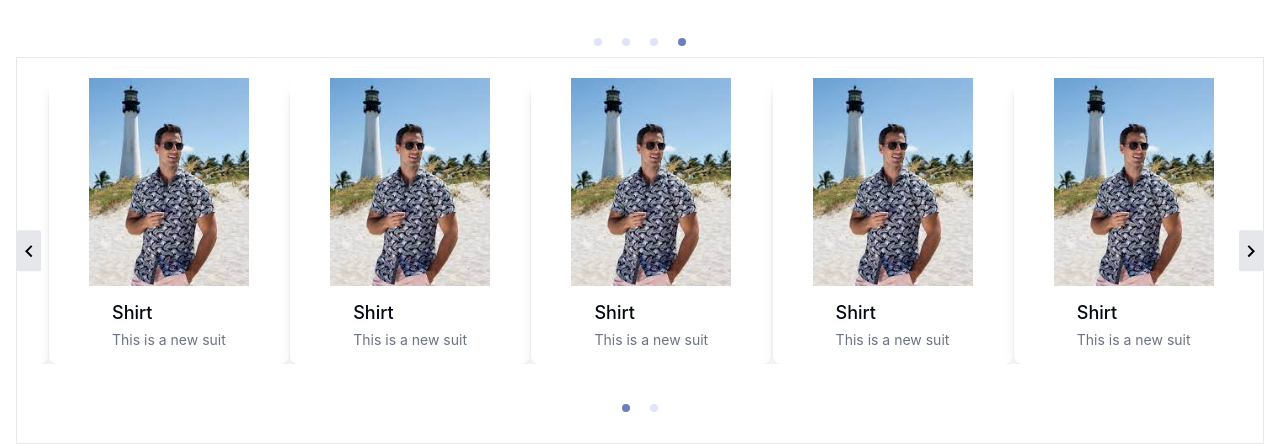
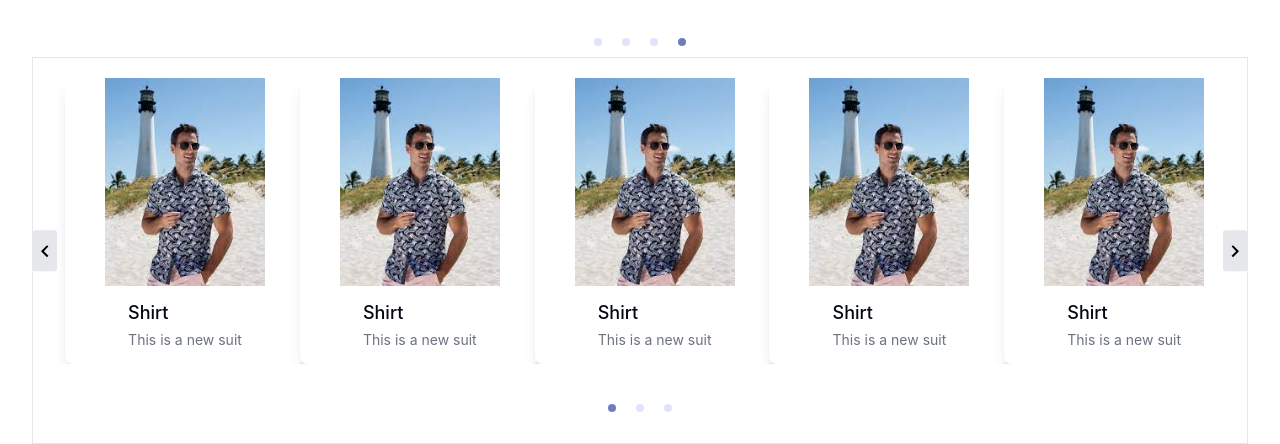
Before and after one commit to madhusankha90/Fashion-Palace, a React (Create React App) app in the folder client/: page / in a window 1280 px wide. Shown: the part 491-935 px from the top of the page. Built offline with nearby package versions, Linux system fonts and the light colour scheme.

Commit message:
Update HomeCarousel.jsx

```diff
--- a/client/src/customer/components/HomeCarousel/HomeCarousel.jsx
+++ b/client/src/customer/components/HomeCarousel/HomeCarousel.jsx
@@ -1,54 +1,62 @@
-import React, { useState } from "react";
+import React, { useState, useRef } from "react";
 import HomeCart from "../HomeCart/HomeCart";
 import AliceCarousel from "react-alice-carousel";
 import "react-alice-carousel/lib/alice-carousel.css";
 import KeyboardArrowLeftIcon from '@mui/icons-material/KeyboardArrowLeft';
 import KeyboardArrowRightIcon from '@mui/icons-material/KeyboardArrowRight';
-//import { colors } from "@mui/material";
-//import { Label } from "@headlessui/react";
 
 const HomeCarousel = () => {
   const [activeIndex, setActiveIndex] = useState(0);
+  const carouselRef = useRef(null);
+
   const responsive = {
     0: { items: 1 },
     568: { items: 2 },
     767: { items: 3 },
     1024: { items: 5 },
   };
-  const slidePrev=() => setActiveIndex(activeIndex - 1);
-  const slideNext=() => setActiveIndex(activeIndex + 1);
 
-  const syncActiveIndex = ({item}) => setActiveIndex(item)
+  const items = [1, 1, 1, 1, 1, 1, 1,1,1,1,1].map((item, index) => <HomeCart key={index} />);
 
-  const items = [1, 1, 1, 1, 1, 1, 1].map((item) => <HomeCart />);
+  const slidePrev = () => {
+    if (carouselRef.current && activeIndex > 0) {
+      setActiveIndex(activeIndex - 1);
+      carouselRef.current.slidePrev();
+    }
+  };
 
+  const slideNext = () => {
+    if (carouselRef.current && activeIndex < items.length - 1) {
+      setActiveIndex(activeIndex + 1);
+      carouselRef.current.slideNext();
+    }
+  };
 
-
+  const syncActiveIndex = ({ item }) => setActiveIndex(item);
 
   return (
-    <div className="px-4 lg-px-8">
+    <div className="px-4 lg:px-8">
       <div className="relative p-5 border">
         <AliceCarousel
-          //autoPlay
-          //autoPlayInterval={1500}
+          ref={carouselRef}
           items={items}
-          infinite
           disableButtonsControls
-          //disableDotsControls
           responsive={responsive}
           onSlideChanged={syncActiveIndex}
           activeIndex={activeIndex}
         />
-        {activeIndex !== items.length-5 && <button onClick={slidePrev}
-        variant="contained"
+        <button
+          onClick={slidePrev}
           className="z-50 absolute top-1/2 left-0 transform -translate-y-1/2 bg-gray-200 py-2 rounded-sm hover:bg-gray-400 active:bg-gray-300"
-          aria-label="previous">
-            <KeyboardArrowLeftIcon />
-        </button>}
-        <button onClick={slideNext}
-          variant="contained"
-          className="z-50 absolute top-1/2 right-0 transform -translate-y-1/2  bg-gray-200 py-2 rounded-sm hover:bg-gray-400 active:bg-gray-300 "
-          aria-label="next">
+          aria-label="previous"
+        >
+          <KeyboardArrowLeftIcon />
+        </button>
+        <button
+          onClick={slideNext}
+          className="z-50 absolute top-1/2 right-0 transform -translate-y-1/2 bg-gray-200 py-2 rounded-sm hover:bg-gray-400 active:bg-gray-300"
+          aria-label="next"
+        >
           <KeyboardArrowRightIcon />
         </button>
       </div>
```
